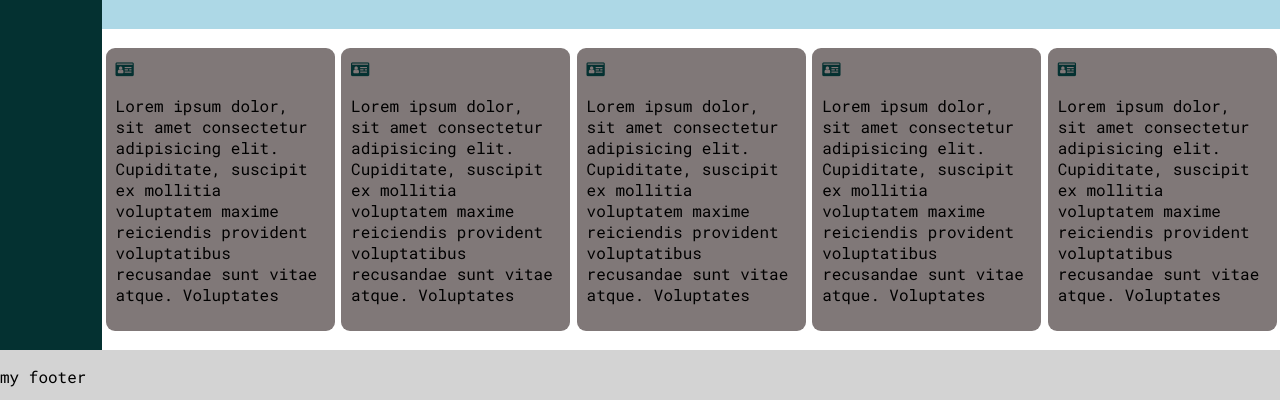
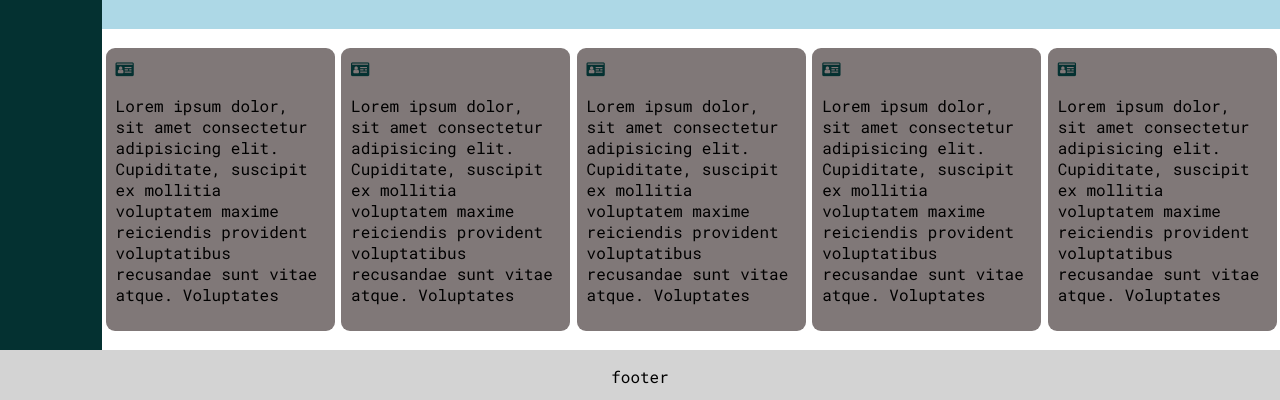
Before and after one commit to shiponcs/Responsive-layout-design-using-css-grid-layout, a website: page index.html in a window 1280 px wide. Shown: the part 557-957 px from the top of the page. Drawn offline with Linux system fonts and the light colour scheme.

Commit message:
footer text aligned

```diff
--- a/index.html
+++ b/index.html
@@ -93,7 +93,7 @@
       </ul>
     </div>
     <footer>
-      <p>my footer</p>
+      <p>footer</p>
     </footer>
   </body>
 </html>
--- a/style/main.css
+++ b/style/main.css
@@ -97,6 +97,7 @@
 }
 
 footer {
+  text-align: center;
   grid-area: footer;
   background-color: lightgrey;
 }
```
